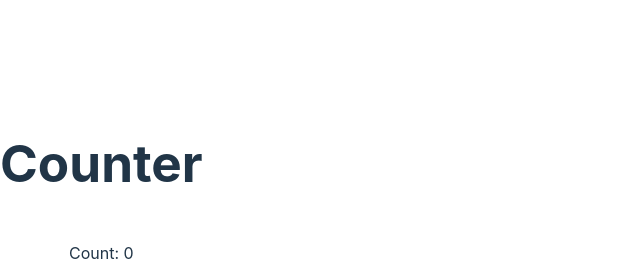
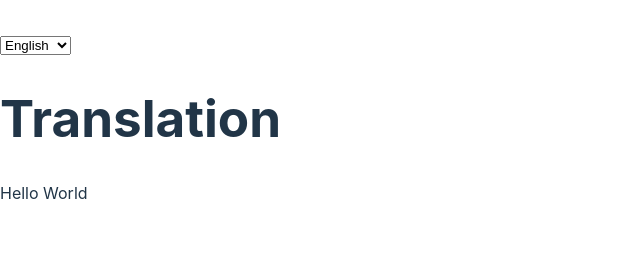
Before and after one commit to ansumanmishra/react-projects, a React (Vite) app: page / in a window 1280 px wide. Shown: the top 263 px of the page, without its empty margins (0-640 px from the left). Built offline with nearby package versions, Linux system fonts and the light colour scheme; no server answers.

Commit message:
Creating example for useCallback hook

```diff
--- a/src/App.tsx
+++ b/src/App.tsx
@@ -2,10 +2,27 @@ import {Todo} from './components/Todo.tsx';
 import {Posts} from './components/Posts.tsx';
 import {PostDetail} from './components/PostDetail.tsx';
 import {Counter} from './components/Counter.tsx';
+import {createContext, useState} from 'react';
+import {Translation} from './components/Translation.tsx';
+
+const DefaultLanguage = 'English';
+
+export const LanguageContext = createContext(DefaultLanguage);
 
 const App = () => {
+  const [language, setLanguage] = useState(DefaultLanguage);
+
   return (
+    <LanguageContext.Provider value={language}>
       <div style={{display: 'flex', flexDirection: 'column', alignItems: 'center', marginTop: '2rem'}}>
+        <div>
+          <select onChange={ (e) => setLanguage(e.target.value)}>
+            <option value="English">English</option>
+            <option value="German">German</option>
+          </select>
+
+          <Translation/>
+        </div>
         <Counter/>
         <hr/>
         <Todo/>
@@ -14,6 +31,7 @@ const App = () => {
         <hr/>
         <PostDetail/>
       </div>
+    </LanguageContext.Provider>
   )
 }
 
--- /dev/null
+++ b/src/components/Translation.tsx
@@ -0,0 +1,15 @@
+import {useContext} from 'react';
+import {LanguageContext} from '../App.tsx';
+
+export const Translation = () => {
+  const language = useContext(LanguageContext);
+
+  return (
+    <>
+      <h1>Translation</h1>
+      <p>
+        {language === 'English' ? 'Hello World' : 'Hallo Welt'}
+      </p>
+    </>
+  );
+};
```
Lines whose indentation alone changed are shown as unchanged.
